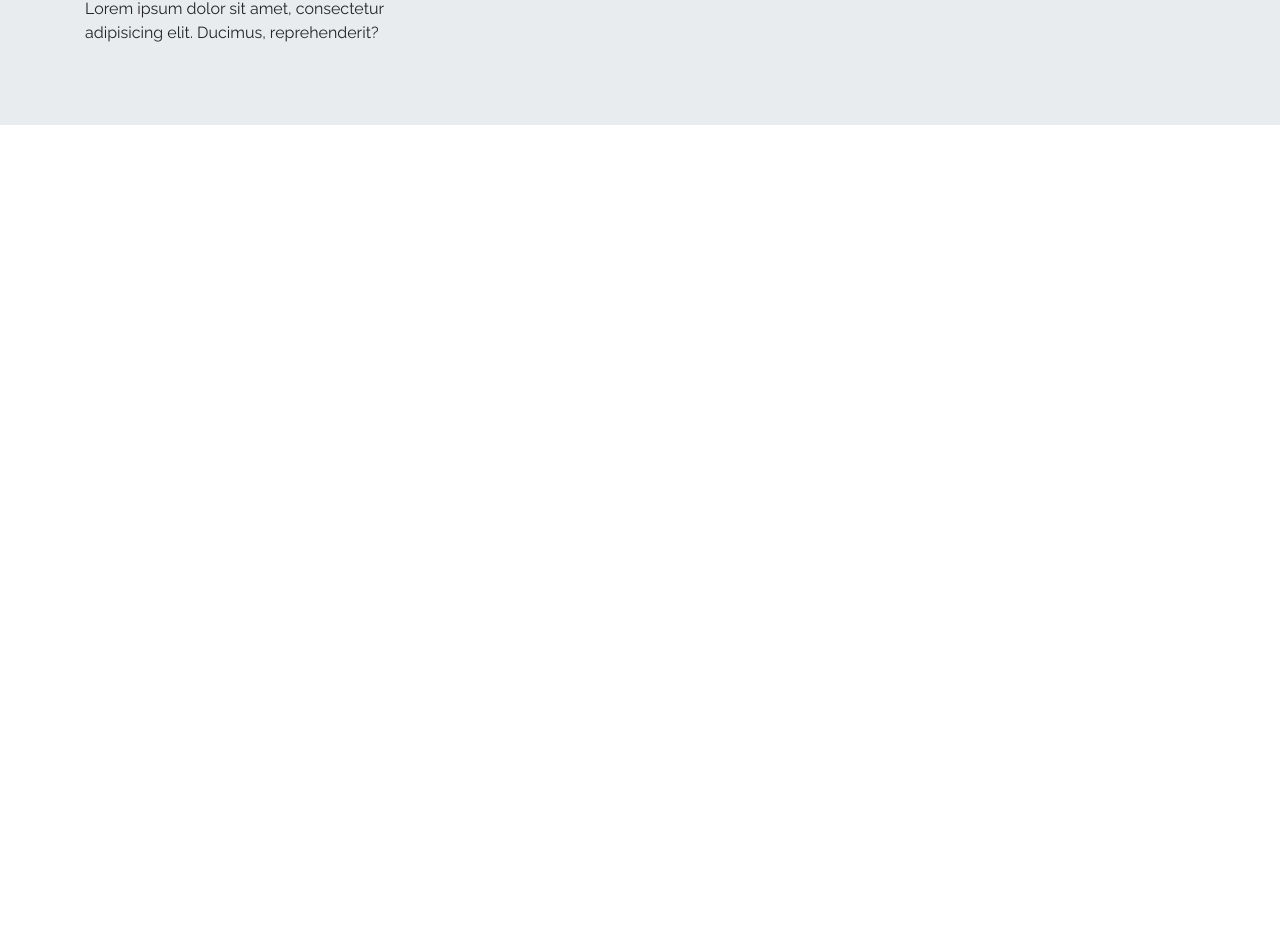
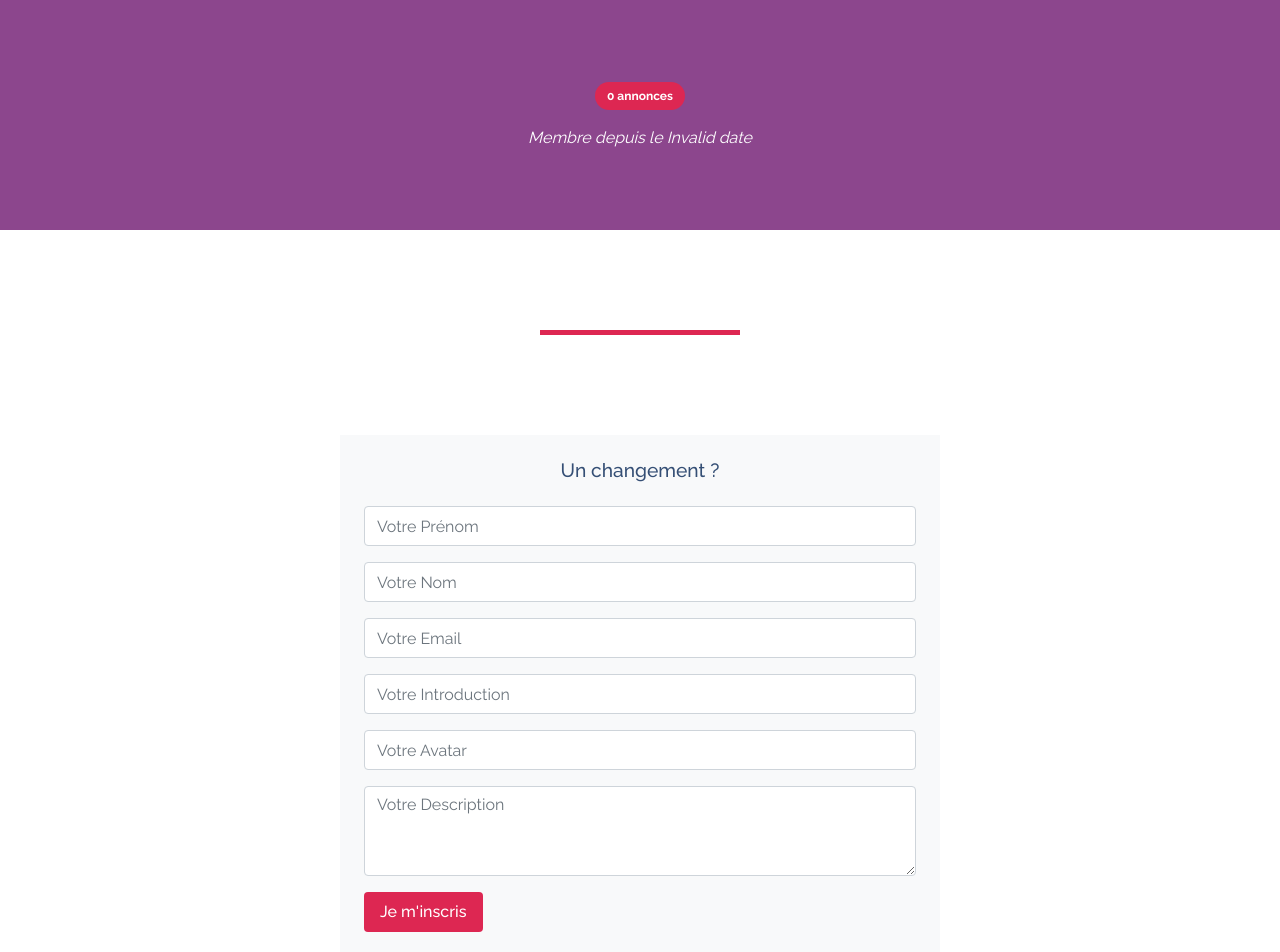
Before and after one commit to nassna85/Clone_RbnB_NodeJS_ReactJS, a React (Create React App) app in the folder client/: page /mon-compte/1 in a window 1280 px wide. Shown: the part 98-1050 px from the top of the page. Before the commit the page ends 800 px from the top, so only its background shows below. Built offline with nearby package versions, Linux system fonts and the light colour scheme; no server answers; sample sign-in values are in the browser's storage.

Commit message:
Edit User Profile

```diff
--- a/client/src/App.js
+++ b/client/src/App.js
@@ -20,6 +20,7 @@ import { ToastContainer } from "react-toastify";
 import ShowProfileUser from "./pages/ShowProfileUser";
 import AccessDenied from "./pages/AccessDenied";
 import ShowPublicProfileUser from "./pages/ShowPublicProfileUser";
+import AccountProfile from "./pages/AccountProfile";
 
 //Verify if authenticate every times application refresh
 AuthAPI.setup();
@@ -49,6 +50,7 @@ const App = () => {
               component={ShowPublicProfileUser}
             />
             <PrivateRoute path="/mon-profil/:id" component={ShowProfileUser} />
+            <PrivateRoute path="/mon-compte/:id" component={AccountProfile} />
             <Route path="/inscription" component={Registration} />
             <Route path="/connexion" component={Login} />
             <Route path="/annonces" component={Ads} />
--- a/client/src/assets/_navigation.scss
+++ b/client/src/assets/_navigation.scss
@@ -22,7 +22,8 @@ nav.mainNav {
       outline: none;
     }
   }
-  .nav-link, .dropdown-item {
+  .nav-link,
+  .dropdown-item {
     color: $dangerColor;
     margin: 0 0.3rem;
     -webkit-transition: all 0.3s ease-in-out;
@@ -35,6 +36,9 @@ nav.mainNav {
     }
   }
   .dropdown-item {
-    font-size: .9rem;
+    font-size: 0.9rem;
+  }
+  .dropdown-menu {
+    left: -50px;
   }
 }
--- a/client/src/assets/main.scss
+++ b/client/src/assets/main.scss
@@ -186,3 +186,12 @@ section#list-bookings-show-user-profile {
 section#owner-contact-me {
   margin-bottom: 150px;
 }
+
+//Page Edit profile
+section#form-edit-profile {
+  form {
+    max-width: 600px;
+    //margin: 0 auto;
+    margin-bottom: 150px;
+  }
+}
--- a/client/src/components/loaders/Loader.js
+++ b/client/src/components/loaders/Loader.js
@@ -1,11 +1,22 @@
 import React from "react";
 
-const Loader = ({ color = "success", size, marginTop = "", align }) => {
+const Loader = ({
+  color = "success",
+  size,
+  marginTop = "",
+  align,
+  marginBottom = ""
+}) => {
   return (
     <div
-            className={"d-flex spinner-border text-" + color + " "+ align}
+      className={"d-flex spinner-border text-" + color + " " + align}
       role="status"
-            style={{ height: size, width: size, marginTop: marginTop }}
+      style={{
+        height: size,
+        width: size,
+        marginTop: marginTop,
+        marginBottom: marginBottom
+      }}
     >
       <span className="sr-only">Loading...</span>
     </div>
--- a/client/src/components/navigation/Navigation.js
+++ b/client/src/components/navigation/Navigation.js
@@ -11,7 +11,8 @@ const Navigation = ({ history }) => {
   const [currentUser, setCurrentUser] = useState({
     id: "",
     firstName: "",
-    lastName: ""
+    lastName: "",
+    avatar: ""
   });
 
   const handleLogout = () => {
@@ -24,8 +25,8 @@ const Navigation = ({ history }) => {
   const fetchInfo = () => {
     const token = window.localStorage.getItem("authToken");
     if (token) {
-      const { id, firstName, lastName } = jwtDecode(token);
-      setCurrentUser({ id, firstName, lastName });
+      const { id, firstName, lastName, avatar } = jwtDecode(token);
+      setCurrentUser({ id, firstName, lastName, avatar });
     }
   };
 
@@ -99,7 +100,11 @@ const Navigation = ({ history }) => {
                   aria-haspopup="true"
                   aria-expanded="false"
                 >
-                  Avatar
+                  <img
+                    src={currentUser.avatar}
+                    alt={currentUser.firstName}
+                    className="img-fluid avatar avatar-mini"
+                  />
                 </Link>
                 <div className="dropdown-menu" aria-labelledby="navbarDropdown">
                   <Link
--- a/client/src/components/usersProfile/HeaderProfile.js
+++ b/client/src/components/usersProfile/HeaderProfile.js
@@ -1,9 +1,20 @@
 import React from "react";
 import { formatDate } from "../../helpers/formatDate";
 
-const HeaderProfile = ({ avatar, firstName, lastName, createdAt, ads }) => {
+const HeaderProfile = ({
+  avatar,
+  firstName,
+  lastName,
+  createdAt,
+  ads,
+  background = ""
+}) => {
   return (
-    <section id="header-show-user-profile" className="jumbotron">
+    <section
+      id="header-show-user-profile"
+      className="jumbotron"
+      style={{ backgroundColor: background }}
+    >
       <div className="container text-center">
         <img
           src={avatar}
--- /dev/null
+++ b/client/src/pages/AccountProfile.js
@@ -0,0 +1,186 @@
+import React, { useState, useEffect } from "react";
+import { toast } from "react-toastify";
+import HeaderProfile from "../components/usersProfile/HeaderProfile";
+import Field from "../components/forms/Field";
+import UsersAPI from "../services/usersAPI";
+import AdsAPI from "../services/adsAPI";
+import TextArea from "../components/forms/TextArea";
+
+const AccountProfile = ({ match, history }) => {
+  const { id } = match.params;
+  const [user, setUser] = useState({
+    firstName: "",
+    lastName: "",
+    email: "",
+    introduction: "",
+    description: "",
+    avatar: "",
+    createdAt: ""
+  });
+  const [adsByUser, setAdsByuser] = useState([]);
+  const [loading, setLoading] = useState(false);
+  const [errors, setErrors] = useState({
+    firstName: "",
+    lastName: "",
+    email: "",
+    introduction: "",
+    description: "",
+    avatar: ""
+  });
+  const fetchUser = async id => {
+    try {
+      const data = await UsersAPI.find(id);
+      const {
+        firstName,
+        lastName,
+        email,
+        introduction,
+        description,
+        avatar,
+        createdAt
+      } = data;
+      setUser({
+        firstName,
+        lastName,
+        email,
+        introduction,
+        description,
+        avatar,
+        createdAt
+      });
+    } catch (error) {
+      if (error.response.status === 403) {
+        toast.error("Vous n'avez pas accès à cette ressource !");
+        return history.push("/403");
+      } else if (error.response.status === 404) {
+        toast.error("Aucun utilisateur n'a été trouvé !");
+        return history.push("/404");
+      } else {
+        console.log(error.response);
+        toast.error("Une erreur est survenue...");
+      }
+    }
+  };
+
+  const fetchAdsByUser = async id => {
+    try {
+      const data = await AdsAPI.findAllByUser(id);
+      setAdsByuser(data);
+    } catch (error) {
+      console.log(error.response);
+    }
+  };
+
+  const handleChange = event => {
+    const value = event.currentTarget.value;
+    const name = event.currentTarget.name;
+    setUser({ ...user, [name]: value });
+  };
+
+  const handleSubmit = async event => {
+    event.preventDefault();
+    setLoading(true);
+    try {
+      await UsersAPI.update(user, id);
+      setLoading(false);
+      toast.success("Votre compte a bien été modifié");
+      return history.push("/mon-profil/" + id);
+    } catch (error) {
+      setLoading(false);
+      const { errors } = error.response.data;
+      if (errors) {
+        const errorsAPI = {};
+        errors.forEach(error => {
+          errorsAPI[error.param] = error.msg;
+        });
+        setErrors(errorsAPI);
+      }
+      console.log(error.response);
+    }
+  };
+
+  useEffect(() => {
+    fetchUser(id);
+    fetchAdsByUser(id);
+  }, [id]);
+
+  return (
+    <>
+      <HeaderProfile
+        avatar={user.avatar}
+        firstName={user.firstName}
+        lastName={user.lastname}
+        createdAt={user.createdAt}
+        ads={adsByUser}
+        background="#8c468d"
+      />
+
+      <div className="divider-section"></div>
+
+      <section id="form-edit-profile">
+        <div className="container">
+          <form className="bg-light p-4 mx-auto" onSubmit={handleSubmit}>
+            <h3 className="text-center mb-4">
+              Un changement {user.firstName} ?
+            </h3>
+            <Field
+              name="firstName"
+              value={user.firstName}
+              placeholder="Votre Prénom"
+              error={errors.firstName}
+              onChange={handleChange}
+            />
+            <Field
+              name="lastName"
+              value={user.lastName}
+              placeholder="Votre Nom"
+              error={errors.lastName}
+              onChange={handleChange}
+            />
+            <Field
+              name="email"
+              value={user.email}
+              placeholder="Votre Email"
+              error={errors.email}
+              onChange={handleChange}
+            />
+            <Field
+              name="introduction"
+              value={user.introduction}
+              placeholder="Votre Introduction"
+              error={errors.introduction}
+              onChange={handleChange}
+            />
+            <Field
+              name="avatar"
+              value={user.avatar}
+              placeholder="Votre Avatar"
+              error={errors.avatar}
+              onChange={handleChange}
+            />
+            <TextArea
+              name="description"
+              value={user.description}
+              placeholder="Votre Description"
+              error={errors.description}
+              onChange={handleChange}
+            />
+            <div className="form-group">
+              <button
+                className={"btn btn-danger" + (loading ? " py-2 px-5" : "")}
+              >
+                {loading ? (
+                  <i className="fas fa-spinner fa-pulse"></i>
+                ) : (
+                  "Je m'inscris"
+                )}
+              </button>
+            </div>
+          </form>
+        </div>
+      </section>
+    </>
+  );
+};
+
+export default AccountProfile;
--- a/client/src/pages/Ads.js
+++ b/client/src/pages/Ads.js
@@ -1,15 +1,19 @@
-import React, { useState, useEffect } from 'react';
+import React, { useState, useEffect } from "react";
 import AdsAPI from "../services/adsAPI";
 import Ad from "../components/cards/Ad";
+import Loader from "../components/loaders/Loader";
 
-const Ads = (props) => {
+const Ads = props => {
   const [ads, setAds] = useState([]);
+  const [loading, setLoading] = useState(true);
 
   const fetchAds = async () => {
-        try{
+    try {
       const data = await AdsAPI.findAll();
+      setLoading(false);
       setAds(data);
-        }catch(error){
+    } catch (error) {
+      setLoading(false);
       console.log(error.response);
     }
   };
@@ -24,10 +28,21 @@ const Ads = (props) => {
         <div className="container">
           <h2>Trouvez le bien idéal</h2>
           <div className="row">
-                        {
-                            ads.map(ad => <Ad key={ ad.id } ad={ ad }  />)
-                        }
+            {ads.map(ad => (
+              <Ad key={ad.id} ad={ad} />
+            ))}
           </div>
+          {loading ? (
+            <Loader
+              marginTop="150px"
+              color="danger"
+              size="70px"
+              align="mx-auto"
+              marginBottom="200px"
+            />
+          ) : (
+            ""
+          )}
         </div>
       </section>
     </>
--- a/client/src/pages/ShowProfileUser.js
+++ b/client/src/pages/ShowProfileUser.js
@@ -84,6 +84,7 @@ const ShowProfileUser = ({ match, history }) => {
     */
 
   useEffect(() => {
+    window.scrollTo(0, 0);
     fetchCurrentUser(id);
     fetchAdsByUser(id);
     fetchBookingsByUser(id);
@@ -101,6 +102,7 @@ const ShowProfileUser = ({ match, history }) => {
         createdAt={user.createdAt}
         lastName={user.lastName}
         firstName={user.firstName}
+        ads={adsByUser}
       />
 
       <div className="divider-section"></div>
--- a/client/src/services/usersAPI.js
+++ b/client/src/services/usersAPI.js
@@ -11,7 +11,12 @@ function findForPublic(id) {
     .then(response => response.data);
 }
 
+function update(user, id) {
+  return axios.put(USER_URL + "/" + id, user).then(response => response.data);
+}
+
 export default {
   find,
-  findForPublic
+  findForPublic,
+  update
 };
```
Also changed, not shown: client/src/pages/HomePage.js (+42 -12 lines), 1 other file (tests, documents, lock files or other folders). Lines whose indentation alone changed are shown as unchanged.
